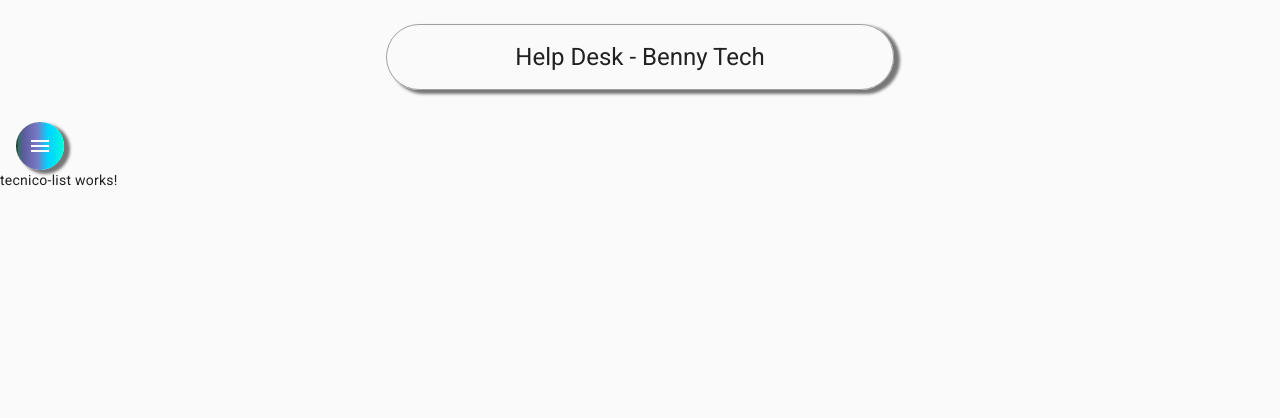
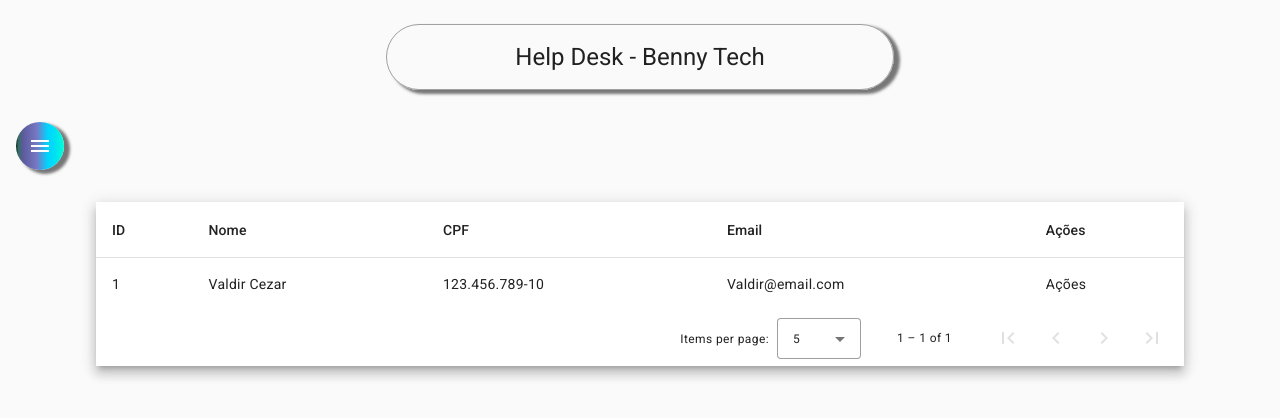
Before and after one commit to Rodrigopca42/projeto-FullStack-Front, an Angular app in the folder helpdesk/: page /tecnicos in a window 1280 px wide. Shown: the top 418 px of the page. Built offline with nearby package versions, Linux system fonts and the light colour scheme.

Commit message:
HTML e CSS para TÉCNICO-LIST

```diff
--- a/helpdesk/src/app/components/nav/nav.component.css
+++ b/helpdesk/src/app/components/nav/nav.component.css
@@ -15,9 +15,10 @@
     margin: .8rem auto 1rem auto;
  }
 
+
  .sidenav a {
-    color: white;
- }
+   color: white;
+}
 
  .sidenav i {
     margin-right: .6rem;
--- a/helpdesk/src/app/components/tecnico/tecnico-list/tecnico-list.component.css
+++ b/helpdesk/src/app/components/tecnico/tecnico-list/tecnico-list.component.css
@@ -0,0 +1,10 @@
+.container{
+    width: 85%;
+    margin: auto;
+    margin-top: 2rem;
+}
+
+.table{
+    width: 85%;
+
+}
--- a/helpdesk/src/app/components/tecnico/tecnico-list/tecnico-list.component.html
+++ b/helpdesk/src/app/components/tecnico/tecnico-list/tecnico-list.component.html
@@ -1 +1,38 @@
-<p>tecnico-list works!</p>
+<div class="container">
+    <div class="mat-elevation-z8">
+
+       <table mat-table [dataSource]="dataSource">
+
+          <ng-container matColumnDef="id">
+             <th mat-header-cell *matHeaderCellDef> ID </th>
+             <td mat-cell *matCellDef="let element"> {{element.id}} </td>
+          </ng-container>
+
+          <ng-container matColumnDef="nome">
+             <th mat-header-cell *matHeaderCellDef> Nome </th>
+             <td mat-cell *matCellDef="let element"> {{element.nome}} </td>
+          </ng-container>
+
+          <ng-container matColumnDef="cpf">
+             <th mat-header-cell *matHeaderCellDef> CPF </th>
+             <td mat-cell *matCellDef="let element"> {{element.cpf}} </td>
+          </ng-container>
+
+          <ng-container matColumnDef="email">
+             <th mat-header-cell *matHeaderCellDef> Email </th>
+             <td mat-cell *matCellDef="let element"> {{element.email}} </td>
+          </ng-container>
+
+          <ng-container matColumnDef="acoes">
+             <th mat-header-cell *matHeaderCellDef> Ações </th>
+             <td mat-cell *matCellDef="let element"> Ações </td>
+          </ng-container>
+
+          <tr mat-header-row *matHeaderRowDef="displayedColumns"></tr>
+          <tr mat-row *matRowDef="let row; columns: displayedColumns;"></tr>
+       </table>
+
+       <mat-paginator [pageSizeOptions]="[5, 2, 10, 20, 50, 100]" showFirstLastButtons></mat-paginator>
+    </div>
+
+ </div>
--- a/helpdesk/src/app/components/tecnico/tecnico-list/tecnico-list.component.ts
+++ b/helpdesk/src/app/components/tecnico/tecnico-list/tecnico-list.component.ts
@@ -1,10 +1,39 @@
-import { Component } from '@angular/core';
+import { Component, OnInit, ViewChild } from '@angular/core';
+import { MatPaginator } from '@angular/material/paginator';
+import { MatTableDataSource } from '@angular/material/table';
+import { Tecnico } from 'src/app/models/tecnico';
 
 @Component({
   selector: 'app-tecnico-list',
   templateUrl: './tecnico-list.component.html',
   styleUrls: ['./tecnico-list.component.css']
 })
-export class TecnicoListComponent {
+export class TecnicoListComponent implements OnInit{
+
+    ELEMENT_DATA: Tecnico[] = [
+      {
+        id: 1,
+        nome: 'Valdir Cezar',
+        cpf: '123.456.789-10',
+        email: 'Valdir@email.com',
+        senha: '123',
+        perfis: ['0'],
+        dataCriacao: '15/08/2022'
+      }
+    ]
+
+    displayedColumns: string[] = ['id', 'nome', 'cpf', 'email', 'acoes'];
+    dataSource = new MatTableDataSource<Tecnico>(this.ELEMENT_DATA);
+
+  constructor() { }
+
+  ngOnInit(): void {
+  }
+
+  @ViewChild(MatPaginator) paginator: MatPaginator;
+
+  ngAfterViewInit() {
+    this.dataSource.paginator = this.paginator;
+  }
 
 }
--- /dev/null
+++ b/helpdesk/src/app/models/tecnico.ts
@@ -0,0 +1,9 @@
+export interface Tecnico {
+    id?:         any;
+    nome:     string;
+    cpf:      string;
+    email:    string;
+    senha:    string;
+    perfis: string[];
+    dataCriacao: any;
+  }
```
